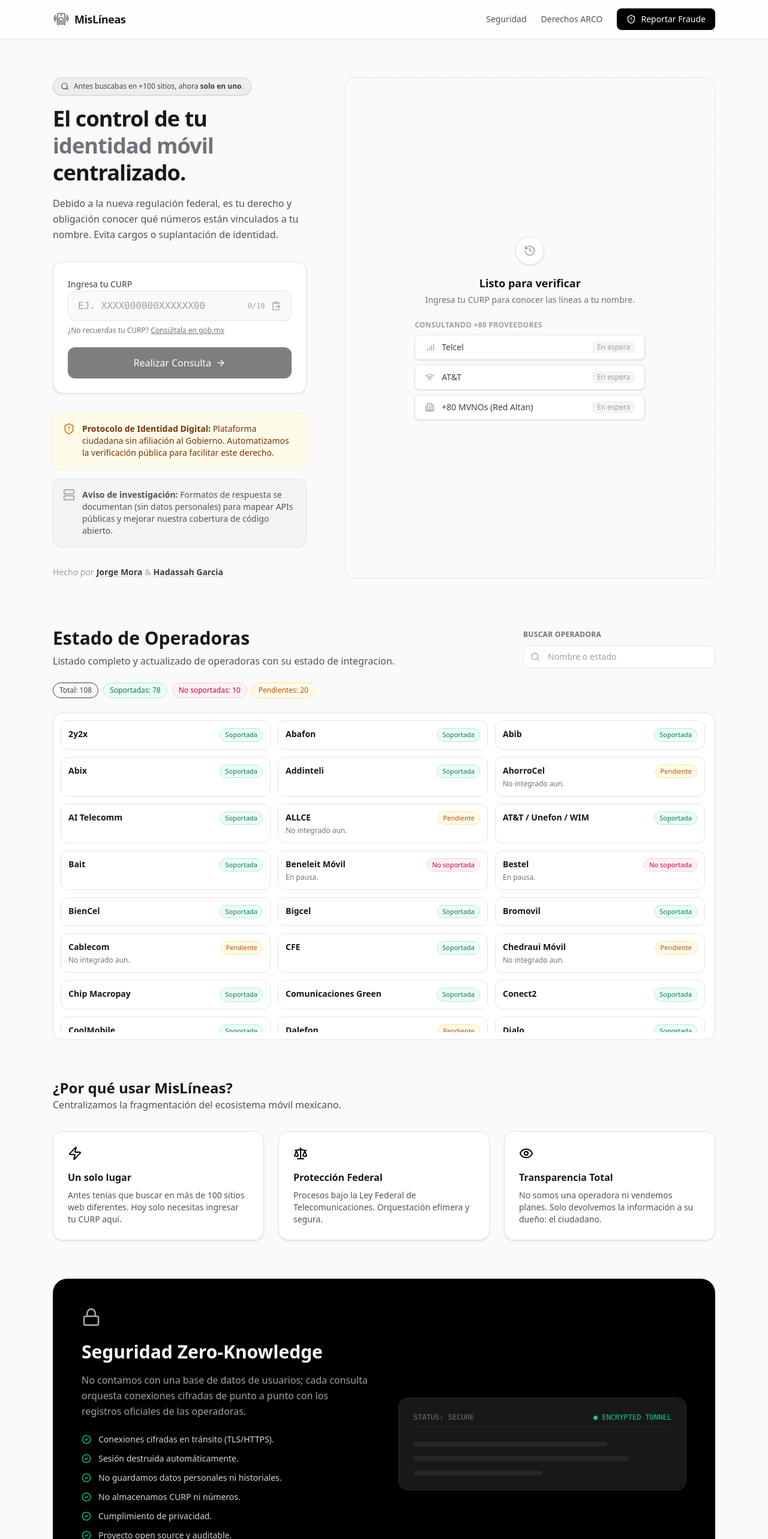
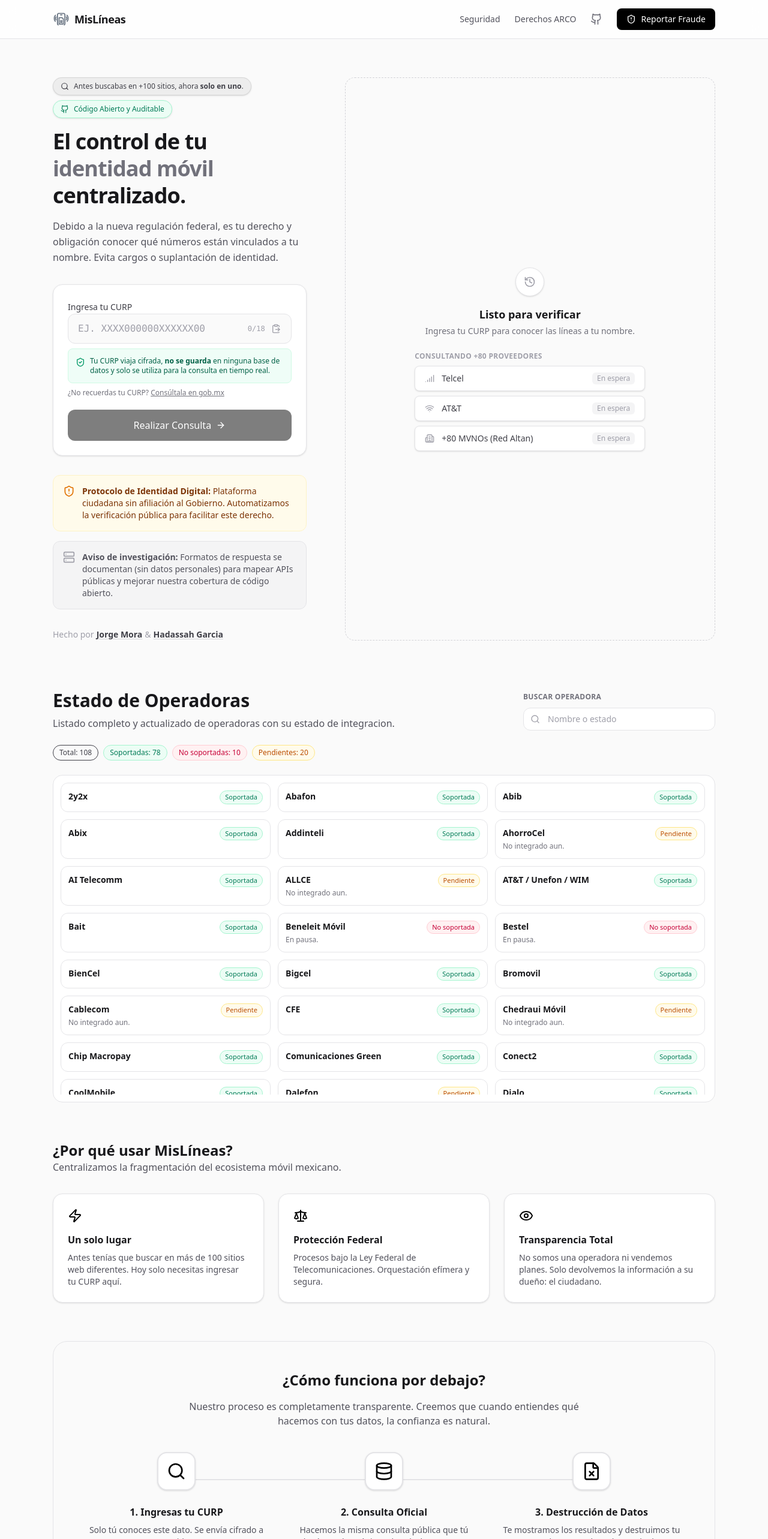
Before and after one commit to CarlosNunezMX/MisLineas, a Next.js app: page / in a window 1280 px wide. Shown: the top 2566 px of the page at 60% size. Built offline with nearby package versions, Linux system fonts and the light colour scheme.

Commit message:
feat: enhance user guidance and transparency in various sections, including ARCO rights, CURP handling, and data security

```diff
--- a/src/components/home/ArcoSection.tsx
+++ b/src/components/home/ArcoSection.tsx
@@ -10,9 +10,8 @@
       <div className="grid md:grid-cols-2 gap-6">
         <div className="bg-white border border-zinc-200 rounded-2xl p-6 shadow-sm">
           <p className="text-sm text-zinc-600 mb-6 leading-relaxed">
-            La protección de datos personales te permite ejercer derechos ARCO
-            (Acceso, Rectificación, Cancelación, Oposición) ante cualquier
-            operadora.
+            De acuerdo con el <strong>INAI</strong>, la protección de datos personales te permite ejercer derechos ARCO
+            ante cualquier operadora. Tienes total soberanía sobre el uso de tu identidad.
           </p>
           <div className="grid grid-cols-2 gap-4">
             {ARCO_RIGHTS.map((a) => (
@@ -34,23 +33,23 @@
             <div className="flex items-center gap-3 mb-4">
               <ShieldAlert className="w-6 h-6 text-red-500" />
               <h3 className="font-semibold text-zinc-900">
-                ¿Detectaste fraude?
+                ¿Detectaste una línea que no es tuya?
               </h3>
             </div>
             <p className="text-sm text-zinc-600 leading-relaxed mb-6">
-              Si encontraste una línea que no reconoces, debes presentar una
-              denuncia ante la operadora responsable. El uso indebido de
-              identidad es un delito.
+              Este es un problema grave. Alguien podría estar usando tu identidad para cometer delitos o fraudes. Tienes el derecho respaldado por el <strong>INAI</strong> y el <strong>IFT</strong> de exigir la cancelación inmediata. Debes levantar un reporte formal con la operadora para desconocer la línea.
             </p>
           </div>
+          <div className="space-y-3">
             <a
               href="https://portal.crt.gob.mx/reporte-fallas-plataforma-registro"
               target="_blank"
               rel="noopener noreferrer"
               className="w-full bg-red-500 hover:bg-red-600 text-white font-medium py-3 rounded-xl flex items-center justify-center gap-2 transition-colors"
             >
-            <ShieldAlert className="w-4 h-4" /> Reportar fraude en portal CRT
+              <ShieldAlert className="w-4 h-4" /> Entrar al portal del IFT (CRT)
             </a>
+          </div>
         </div>
       </div>
     </section>
--- a/src/components/home/CurpForm.tsx
+++ b/src/components/home/CurpForm.tsx
@@ -6,6 +6,7 @@
   ClipboardPaste,
   Loader2,
   X,
+  ShieldCheck,
 } from "lucide-react";
 import type React from "react";
 import { getCurpValidationError } from "@/lib/curp";
@@ -130,6 +131,12 @@
               {curpValidationError}
             </p>
           )}
+          <div className="bg-emerald-50/80 border border-emerald-100 rounded-lg p-3 flex items-start gap-2 text-xs text-emerald-800">
+            <ShieldCheck className="w-4 h-4 shrink-0 mt-0.5 text-emerald-600" />
+            <p>
+              Tu CURP viaja cifrada, <strong>no se guarda</strong> en ninguna base de datos y solo se utiliza para la consulta en tiempo real.
+            </p>
+          </div>
           <div className="flex items-center justify-between text-xs">
             <p className="text-zinc-500">
               ¿No recuerdas tu CURP?{" "}
@@ -147,9 +154,14 @@
 
         {history.length > 0 && (
           <div className="space-y-2">
-            <p className="text-xs font-medium text-zinc-500">
-              Búsquedas recientes:
-            </p>
+            <div className="flex items-center justify-between">
+              <p className="text-xs font-medium text-zinc-500">
+                Búsquedas recientes:
+              </p>
+              <span className="text-[10px] text-zinc-400">
+                Guardadas solo en tu navegador
+              </span>
+            </div>
             <div className="flex flex-wrap gap-2">
               {history.map((h) => (
                 <button
--- a/src/components/home/Hero.tsx
+++ b/src/components/home/Hero.tsx
@@ -1,11 +1,12 @@
 "use client";
 
-import { Search } from "lucide-react";
+import { Search, Github } from "lucide-react";
 import { motion } from "motion/react";
 
 export function Hero() {
   return (
     <div className="space-y-4">
+      <div className="flex flex-wrap gap-2">
         <motion.div
           initial={{ opacity: 0, y: -10 }}
           animate={{ opacity: 1, y: 0 }}
@@ -16,6 +17,21 @@
             Antes buscabas en +100 sitios, ahora <strong>solo en uno</strong>.
           </span>
         </motion.div>
+        <motion.a
+          initial={{ opacity: 0, y: -10 }}
+          animate={{ opacity: 1, y: 0 }}
+          transition={{ delay: 0.1 }}
+          href="https://github.com/moraxh/MisLineas"
+          target="_blank"
+          rel="noopener noreferrer"
+          className="inline-flex items-center gap-2 px-3 py-1.5 rounded-full bg-emerald-50 border border-emerald-200 text-xs font-medium text-emerald-700 shadow-sm hover:bg-emerald-100 transition-colors"
+        >
+          <Github className="w-3.5 h-3.5" />
+          <span>
+            Código Abierto y Auditable
+          </span>
+        </motion.a>
+      </div>
       <h1 className="text-3xl sm:text-4xl font-bold tracking-tight text-zinc-900 leading-tight">
         El control de tu <span className="text-zinc-500">identidad móvil</span>{" "}
         centralizado.
--- a/src/components/home/Navbar.tsx
+++ b/src/components/home/Navbar.tsx
@@ -1,6 +1,6 @@
 "use client";
 
-import { Menu, ShieldAlert, X } from "lucide-react";
+import { Menu, ShieldAlert, Github, X } from "lucide-react";
 import { AnimatePresence, motion } from "motion/react";
 import Image from "next/image";
 import { useState } from "react";
@@ -38,6 +38,15 @@
               className="text-sm font-medium text-zinc-600 hover:text-zinc-900 transition-colors"
             >
               Derechos ARCO
+            </a>
+            <a
+              href="https://github.com/moraxh/MisLineas"
+              target="_blank"
+              rel="noopener noreferrer"
+              className="text-zinc-500 hover:text-zinc-900 transition-colors"
+              aria-label="Código fuente en GitHub"
+            >
+              <Github className="w-5 h-5" />
             </a>
             <a
               href="https://portal.crt.gob.mx/reporte-fallas-plataforma-registro"
--- a/src/components/home/SecuritySection.tsx
+++ b/src/components/home/SecuritySection.tsx
@@ -16,7 +16,9 @@
           <p className="text-zinc-400 leading-relaxed mb-6">
             No contamos con una base de datos de usuarios; cada consulta
             orquesta conexiones cifradas de punto a punto con los registros
-            oficiales de las operadoras.
+            oficiales de las operadoras. Si notas un historial de búsquedas,
+            <strong> solo se guarda localmente en tu navegador</strong> (LocalStorage), jamás
+            toca nuestros servidores.
           </p>
           <ul className="space-y-3">
             {SECURITY_BULLETS.map((item) => (
--- a/src/components/home/WhySection.tsx
+++ b/src/components/home/WhySection.tsx
@@ -1,7 +1,9 @@
 import { WHY_CARDS } from "@/lib/data/content";
+import { ArrowRight, Search, FileX, Database } from "lucide-react";
 
 export function WhySection() {
   return (
+    <div className="space-y-16">
       <section className="grid sm:grid-cols-3 gap-6">
         <div className="sm:col-span-3 mb-2">
           <h2 className="text-2xl font-bold text-zinc-900">
@@ -22,5 +24,41 @@
           </div>
         ))}
       </section>
+
+      <section className="bg-zinc-50 border border-zinc-200 rounded-3xl p-8 sm:p-12">
+        <div className="text-center max-w-2xl mx-auto mb-10">
+          <h2 className="text-2xl font-bold text-zinc-900 mb-4">
+            ¿Cómo funciona por debajo?
+          </h2>
+          <p className="text-zinc-600">
+            Nuestro proceso es completamente transparente. Creemos que cuando entiendes qué hacemos con tus datos, la confianza es natural.
+          </p>
+        </div>
+        <div className="grid md:grid-cols-3 gap-8 relative">
+          <div className="hidden md:block absolute top-[45px] left-[15%] right-[15%] h-[2px] bg-zinc-200" />
+          <div className="relative z-10 flex flex-col items-center text-center">
+            <div className="w-16 h-16 bg-white border-2 border-zinc-200 rounded-2xl flex items-center justify-center mb-6 shadow-sm">
+              <Search className="w-8 h-8 text-black" />
+            </div>
+            <h3 className="font-bold text-zinc-900 mb-2">1. Ingresas tu CURP</h3>
+            <p className="text-sm text-zinc-600">Solo tú conoces este dato. Se envía cifrado a nuestro servidor puente.</p>
+          </div>
+          <div className="relative z-10 flex flex-col items-center text-center">
+            <div className="w-16 h-16 bg-white border-2 border-zinc-200 rounded-2xl flex items-center justify-center mb-6 shadow-sm">
+              <Database className="w-8 h-8 text-black" />
+            </div>
+            <h3 className="font-bold text-zinc-900 mb-2">2. Consulta Oficial</h3>
+            <p className="text-sm text-zinc-600">Hacemos la misma consulta pública que tú harías en las páginas de Telcel, AT&T, etc.</p>
+          </div>
+          <div className="relative z-10 flex flex-col items-center text-center">
+            <div className="w-16 h-16 bg-white border-2 border-zinc-200 rounded-2xl flex items-center justify-center mb-6 shadow-sm">
+              <FileX className="w-8 h-8 text-black" />
+            </div>
+            <h3 className="font-bold text-zinc-900 mb-2">3. Destrucción de Datos</h3>
+            <p className="text-sm text-zinc-600">Te mostramos los resultados y destruimos tu CURP. Nada se guarda en bases de datos.</p>
+          </div>
+        </div>
+      </section>
+    </div>
   );
 }
```
Lines whose indentation alone changed are shown as unchanged.
